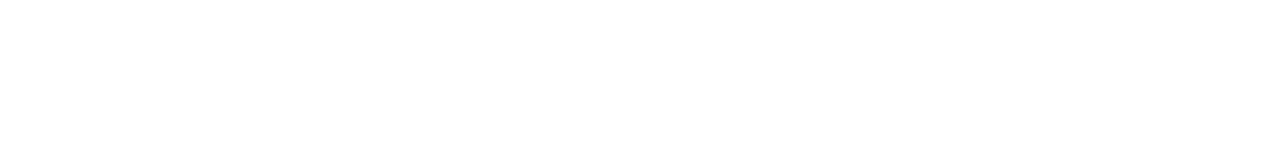
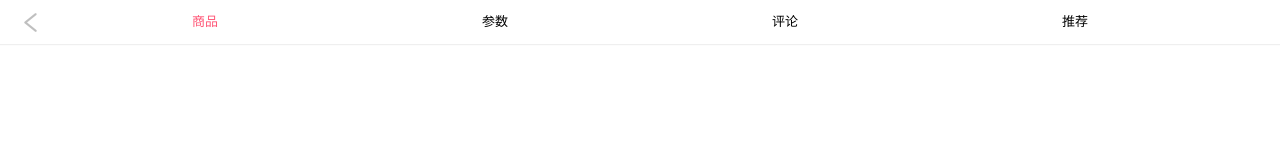
Before and after one commit to CXY0501/supermall, a Vue app: page /detail/1 in a window 1280 px wide. Shown: the top 160 px of the page. Built offline with nearby package versions, Linux system fonts and the light colour scheme.

Commit message:
2020121232

```diff
--- a/src/components/content/goods/goodsListItem.vue
+++ b/src/components/content/goods/goodsListItem.vue
@@ -1,5 +1,5 @@
 <template>
-  <div class="goodsListItem">
+  <div class="goodsListItem" @click="itemClick">
     <img :src="goodsItem.show.img" alt="" @load="imageLoad">
     <div class="goodsInfo">
       <p>{{goodsItem.title}}</p>
@@ -27,6 +27,9 @@ export default{
   methods:{
     imageLoad(){
       this.$bus.$emit('itemImageLoad')
+    },
+    itemClick(){
+      this.$router.push('/detail/'+ this.goodsItem.iid)
     }
   }
 }
--- a/src/router/index.js
+++ b/src/router/index.js
@@ -6,6 +6,7 @@ const Home = () => import ('../views/home/home')
 const Category = () => import ('../views/category/category')
 const ShopCart = () => import ('../views/shopcart/shopcart')
 const Profile = () => import ('../views/profile/profile')
+const Detail = () => import ('../views/detail/detail')
 
 const routes =[
         {
@@ -27,6 +28,10 @@ const routes =[
         {
             path:'/profile',
             component: Profile
+        },
+        {
+            path:'/detail/:iid',
+            component: Detail
         }
 ]
 
--- /dev/null
+++ b/src/views/detail/detail.vue
@@ -0,0 +1,30 @@
+<template>
+  <div id="detail">
+   <detail-nav-bar/>
+  </div>
+</template>
+
+<script>
+import DetailNavBar from '../detail/detailChild/detailNavBar'
+
+export default{
+  name:'detail',
+  components:{
+    DetailNavBar
+  },
+  data(){
+    return{
+      iid:null
+    }
+  },
+  created(){
+    console.log(this.$route.params.iid)
+    this.iid = this.$route.params.iid
+  },
+  methods:{
+  }
+}
+</script>
+
+<style scoped>
+</style>
--- /dev/null
+++ b/src/views/detail/detailChild/detailNavBar.vue
@@ -0,0 +1,57 @@
+<template>
+  <div id="detailNavBar">
+    <nav-bar>
+      <div slot="left" class="left" @click="backClick">
+        <img src="../../../assets/img/common/leftArrow.png" alt="">
+      </div>
+      <div slot="center" class="title">
+        <div v-for="(item,index) in titles" :key="index" class="titleItem"
+        :class="{active:index===currentIndex}" @click="titleClick(index)">
+        {{item}}</div>
+       </div>
+    </nav-bar>
+  </div>
+</template>
+
+<script>
+import NavBar from '../../../components/common/navbar/NavBar'
+
+export default{
+  name:'detailNavBar',
+  components:{
+    NavBar
+  },
+  data(){
+    return{
+      titles:['商品','参数','评论','推荐'],
+      currentIndex:0
+    }
+  },
+  methods:{
+    titleClick(index){
+      this.currentIndex = index
+    },
+    backClick(){
+      this.$router.go(-1)
+    }
+  }
+}
+</script>
+
+<style scoped>
+.title{
+  display:flex
+}
+.titleItem{
+  flex: 1;
+  font-size: 13px;
+}
+.active{
+  color:var(--color-high-text)
+}
+.left img{
+  margin-top: 10px;
+  height: 25px;
+  width: 25px;
+}
+</style>
```
Also changed, not shown: src/assets/img/common/leftArrow.png (added).
